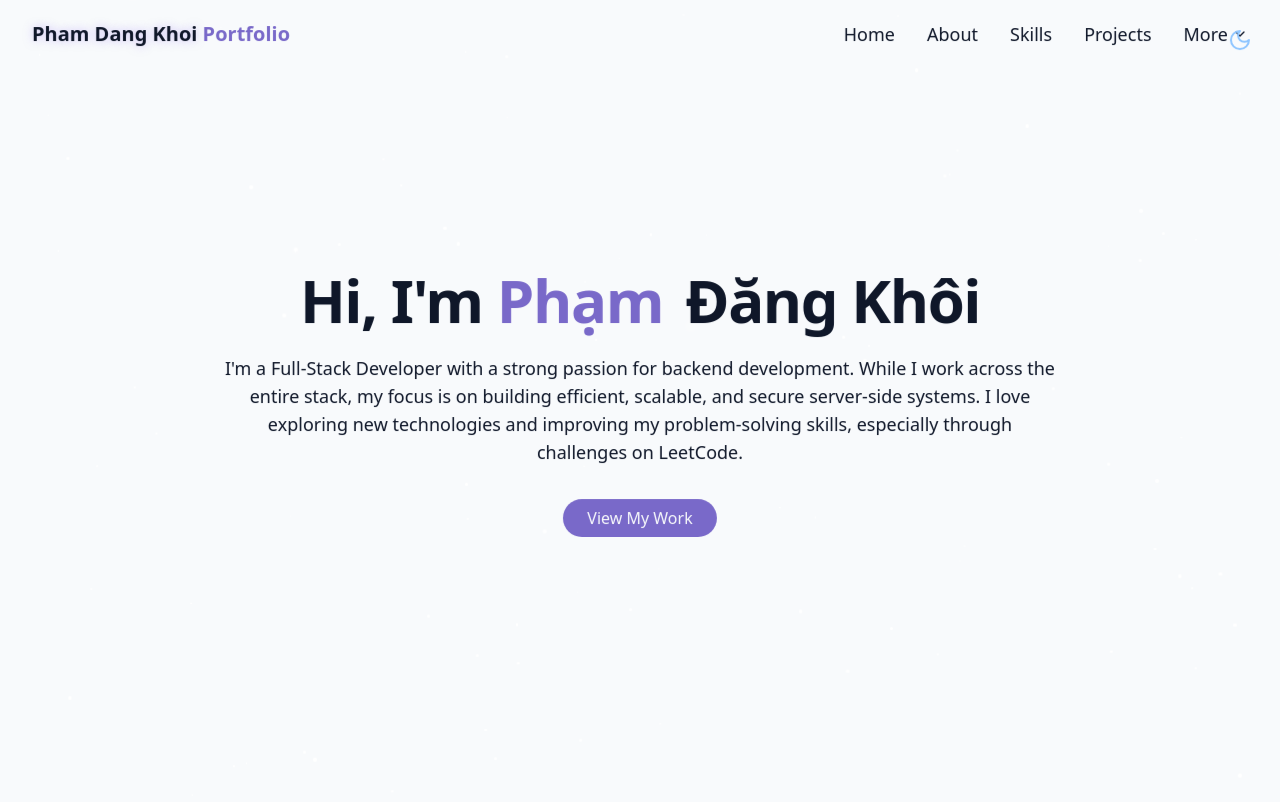
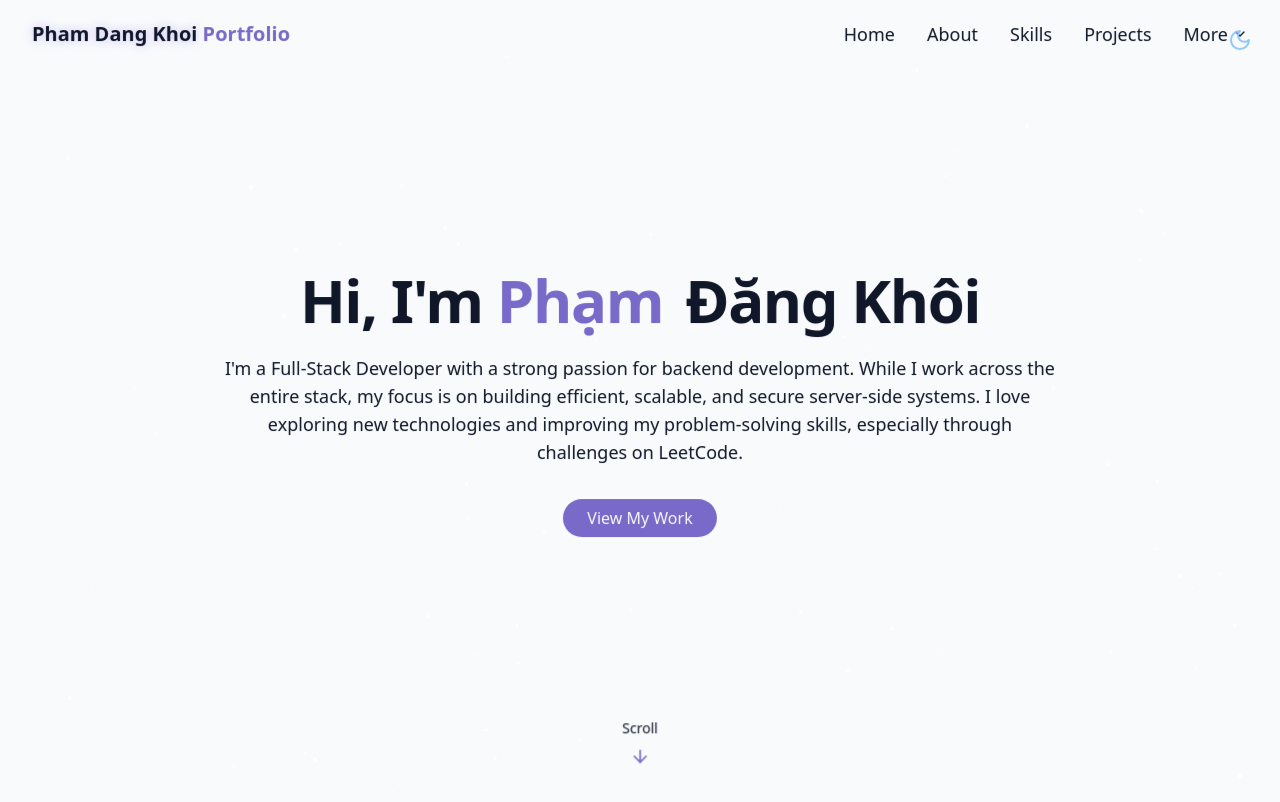
Before and after one commit to dangkhoipham80/portfolio, a React (Vite) app in the folder portfolio/: page / in a window 1280 px wide. Shown: the top 802 px of the page. Built offline with nearby package versions, Linux system fonts and the light colour scheme.

Commit message:
feat: add scroll arrowdown

```diff
--- a/portfolio/src/components/MainSection.tsx
+++ b/portfolio/src/components/MainSection.tsx
@@ -1,5 +1,4 @@
-import React from "react";
-
+import { ArrowDown } from "lucide-react";
 const MainSection = () => {
   return (
     <section
@@ -35,6 +34,11 @@
           </div>
         </div>
       </div>
+
+      <div className="absolute bottom-8 left-1/2 transform -translate-x-1/2 flex flex-col items-center animate-bounce">
+        <span className="text-sm text-muted-foreground mb-2"> Scroll </span>
+        <ArrowDown className="h-5 w-5 text-primary" />
+      </div>
     </section>
   );
 };
```
